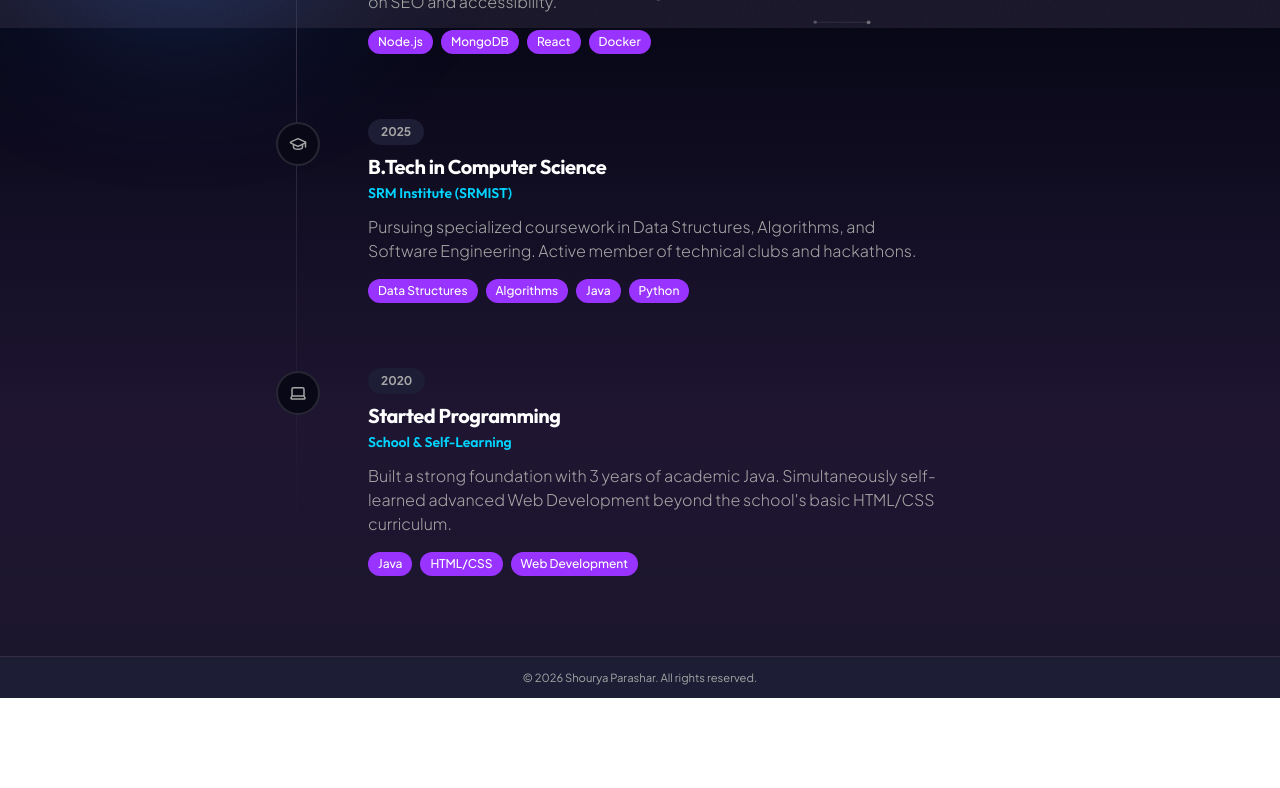
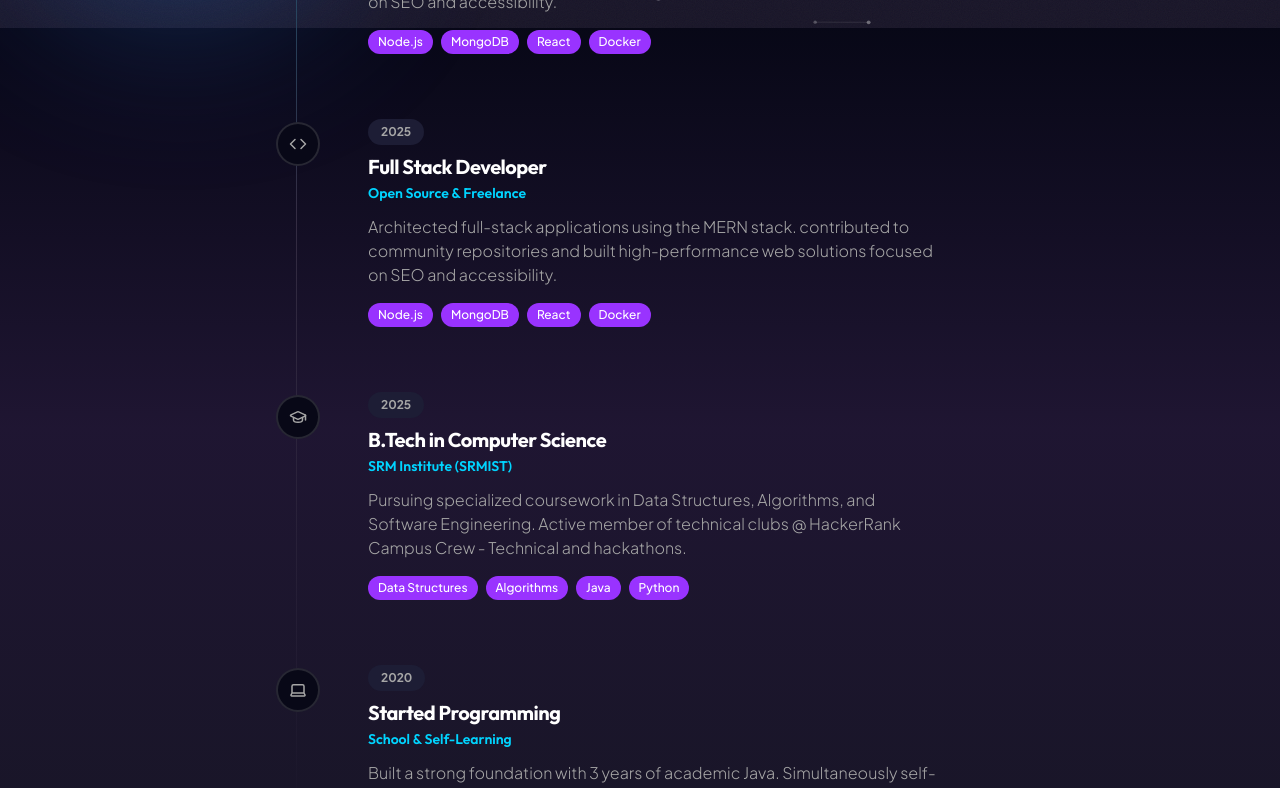
Before and after one commit to im-shourya/portfolio, a React (Vite) app: page /experience in a window 1280 px wide. Shown: the part 772-1560 px from the top of the page. Before the commit the page ends 1470 px from the top, so only its background shows below. Built offline with nearby package versions, Linux system fonts and the light colour scheme; the HTML template or start-up script is replaced by a standard one.

Commit message:
Experience Updated

```diff
--- a/src/pages/Experience.tsx
+++ b/src/pages/Experience.tsx
@@ -24,11 +24,20 @@ const timeline = [
     icon: Code,
   },
   {
+    id: 2,
+    year: "2025",
+    title: "Full Stack Developer",
+    organization: "Open Source & Freelance",
+    description: "Architected full-stack applications using the MERN stack. contributed to community repositories and built high-performance web solutions focused on SEO and accessibility.",
+    tags: ["Node.js", "MongoDB", "React", "Docker"],
+    icon: Code,
+  },
+  {
     id: 3,
     year: "2025",
     title: "B.Tech in Computer Science",
     organization: "SRM Institute (SRMIST)",
-    description: "Pursuing specialized coursework in Data Structures, Algorithms, and Software Engineering. Active member of technical clubs and hackathons.",
+    description: "Pursuing specialized coursework in Data Structures, Algorithms, and Software Engineering. Active member of technical clubs @ HackerRank Campus Crew - Technical and hackathons.",
     tags: ["Data Structures", "Algorithms", "Java", "Python"],
     icon: GraduationCap,
   },
```
